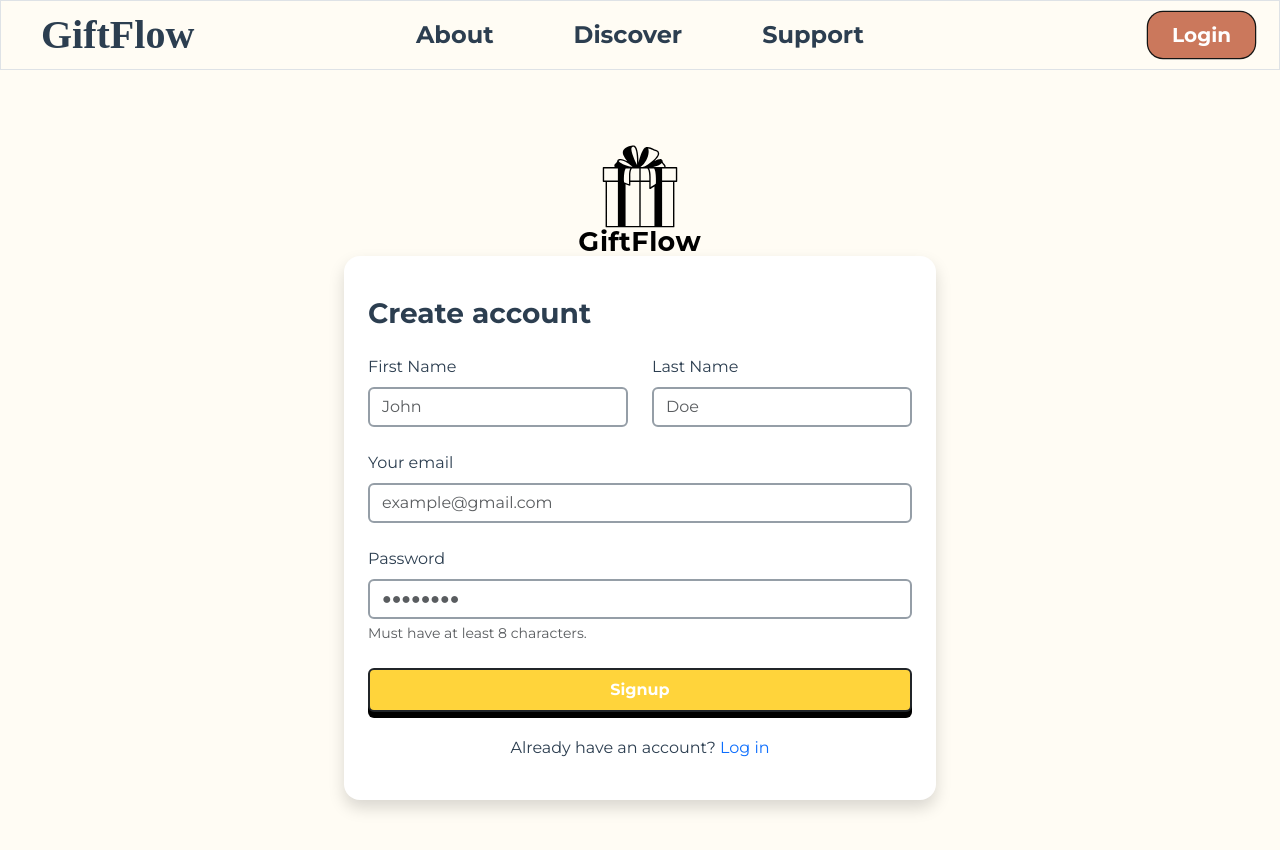
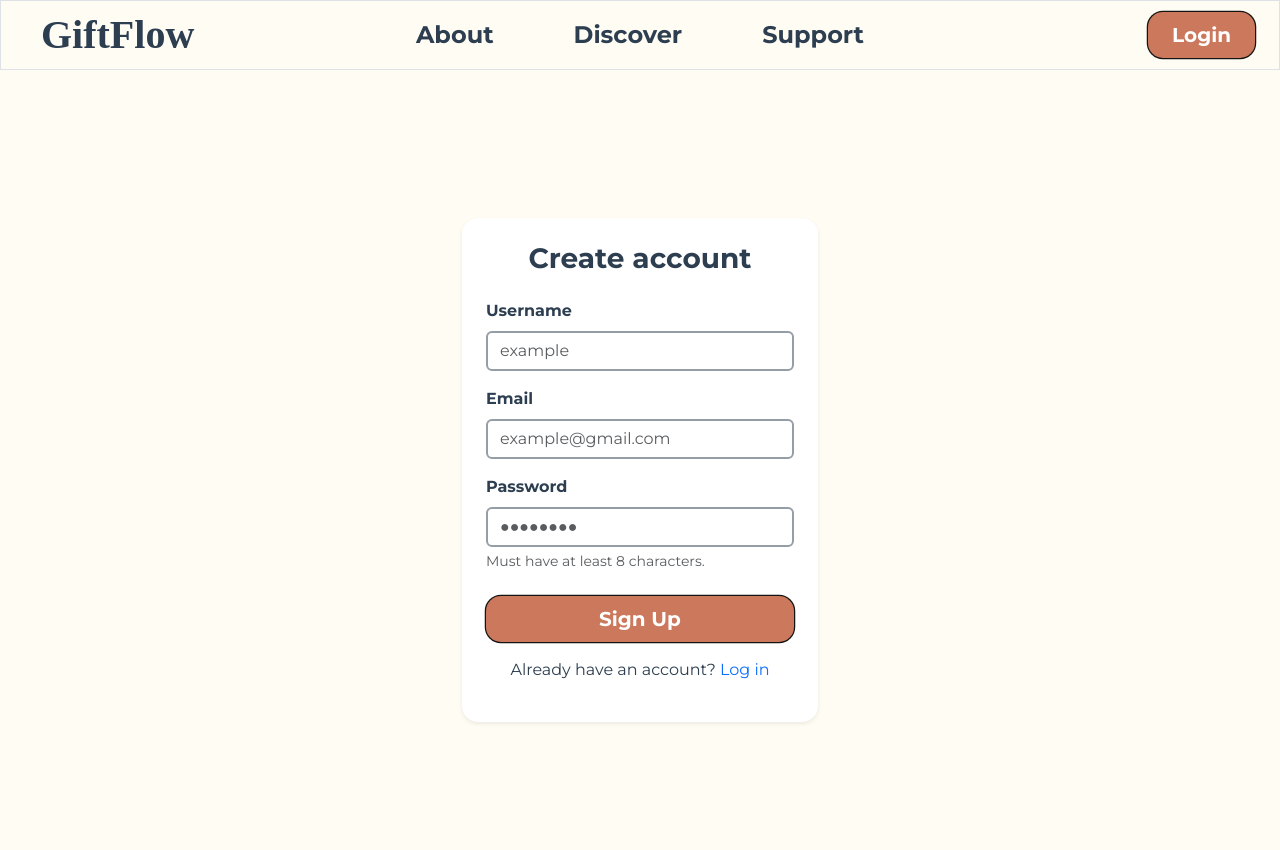
Before and after one commit to kiiril/GiftFlow, a React (Create React App) app in the folder frontend/: page /signup in a window 1280 px wide. Shown: the top 850 px of the page. Built offline with nearby package versions, Linux system fonts and the light colour scheme; a web font is replaced by a local one.

Commit message:
Redesign login and signup pages (#35)
* Redesign login and signup pages

* Imports

```diff
--- a/frontend/src/pages/Login.jsx
+++ b/frontend/src/pages/Login.jsx
@@ -1,7 +1,7 @@
 import React, {useContext, useEffect, useState} from 'react';
-import SubmitButton from "../components/SubmitButton";
 import {Link, useNavigate} from "react-router-dom";
-import {AuthContext, AuthProvider} from "../contexts/AuthProvider";
+import {AuthContext} from "../contexts/AuthProvider";
+import PrimaryButton from "../components/PrimaryButton";
 
 const Login = () => {
     const navigate = useNavigate();
@@ -26,45 +26,71 @@ const Login = () => {
     }
 
     return (
-        <div className="d-flex flex-column align-items-center justify-content-center p-5 mx-auto vh-100">
+        <div className="d-flex align-items-center justify-content-center min-vh-100">
             {/* LOGO */}
-            <img src="/logo.png" alt="Logo"/>
+            {/*<img src="/logo.png" alt="Logo"/>*/}
+            <div className="container">
+                <div className="row justify-content-center">
+                    <div className="col-11 col-sm-8 col-md-6 col-lg-5 col-xl-4">
+                        <div className="bg-white rounded-4 shadow-sm">
+                            <div className="p-4">
+                                <h1 className="fw-bold fs-3 mb-4 text-center">
+                                    Sign in to your account
+                                </h1>
 
-            <div className="w-50 bg-white rounded-4 shadow">
-                <div className="p-4">
-
-                    <h1 className="fw-bold fs-3 lh-sm mt-3 mb-4">Sign in to your account</h1>
-
-                    <form className="mt-3" onSubmit={handleSubmit}>
-                        <div className="mb-4">
-                            <label htmlFor="email" className="form-label">Your email</label>
-                            <input className="form-control"
+                                <form onSubmit={handleSubmit}>
+                                    <div className="mb-3">
+                                        <label htmlFor="email" className="form-label fw-bold">
+                                            Email
+                                        </label>
+                                        <input
+                                            type="email"
+                                            id="email"
                                             name="email"
+                                            className="form-control py-2"
+                                            placeholder="example@gmail.com"
                                             value={inputs.email}
                                             onChange={handleChange}
-                                   type="email"
-                                   placeholder="example@gmail.com"
+                                            required
                                         />
                                     </div>
+
                                     <div className="mb-4">
-                            <label htmlFor="password" className="form-label">Password</label>
-                            <input className="form-control"
+                                        <label htmlFor="password" className="form-label fw-bold">
+                                            Password
+                                        </label>
+                                        <input
+                                            type="password"
+                                            id="password"
                                             name="password"
+                                            className="form-control py-2"
+                                            placeholder="&#9679;&#9679;&#9679;&#9679;&#9679;&#9679;&#9679;&#9679;"
                                             value={inputs.password}
                                             onChange={handleChange}
-                                   type="password"
-                                   placeholder="&#9679;&#9679;&#9679;&#9679;&#9679;&#9679;&#9679;&#9679;"
+                                            minLength={8}
+                                            required
                                         />
-                            <div id="passwordHelp" className="form-text">Must have at least 8 characters.</div>
                                     </div>
 
-                        <SubmitButton textColor={"white"} backgroundColor={"#009951"} className={"mb-4"}>Login</SubmitButton>
+                                    <div className="mb-3">
+                                        <PrimaryButton
+                                            backgroundColor={"#91B58B"}
+                                            className={"w-100"}
+                                        >
+                                            Login
+                                        </PrimaryButton>
+                                    </div>
 
-                        <p className="text-center">
-                            Don't have an account?
-                            <Link to={"/signup"} className="text-decoration-none"> Signup</Link>
+                                    <p className="text-center mb-0">
+                                        Don’t have an account?{" "}
+                                        <Link to="/signup" className="text-decoration-none">
+                                            Signup
+                                        </Link>
                                     </p>
                                 </form>
+                            </div>
+                        </div>
+                    </div>
                 </div>
             </div>
         </div>
--- a/frontend/src/pages/Signup.jsx
+++ b/frontend/src/pages/Signup.jsx
@@ -1,16 +1,14 @@
 import React, {useContext, useState} from 'react';
-import SubmitButton from "../components/SubmitButton";
-import axios from "axios";
 import {Link, useNavigate} from "react-router-dom";
 import {AuthContext} from "../contexts/AuthProvider";
+import PrimaryButton from "../components/PrimaryButton";
 
 const Signup = () => {
     const navigate = useNavigate();
     const {signup} = useContext(AuthContext);
 
     const [inputs, setInputs] = useState({
-        firstName: "",
-        lastName: "",
+        username: "",
         email: "",
         password: ""
     })
@@ -29,42 +27,34 @@ const Signup = () => {
     }
 
     return (
-        <div className="d-flex flex-column align-items-center justify-content-center p-5 mx-auto vh-100">
+        <div className="d-flex align-items-center justify-content-center min-vh-100">
             {/* LOGO */}
-            <img src="/logo.png" alt="Logo"/>
+            {/*<img src="/logo.png" alt="Logo"/>*/}
 
-            <div className="w-50 bg-white rounded-4 shadow">
+            <div className={"container"}>
+                <div className="row justify-content-center">
+                    <div className="col-11 col-sm-8 col-md-6 col-lg-5 col-xl-4">
+                        <div className="bg-white rounded-4 shadow-sm">
                             <div className="p-4">
+                                <h1 className="fw-bold fs-3 mb-4 text-center">
+                                    Create account
+                                </h1>
 
-                    <h1 className="fw-bold fs-3 lh-sm mt-3 mb-4">Create account</h1>
-
-                    <form className="mt-3" onSubmit={handleSubmit}>
-                        {/* TODO mb add fields for name and surname */}
-                        <div className="row mb-4">
-                            <div className="col">
-                                <label htmlFor="firstName" className="form-label">First Name</label>
+                                <form onSubmit={handleSubmit}>
+                                    <div className="mb-3">
+                                        <label htmlFor="username" className="form-label fw-bold">Username</label>
                                         <input className="form-control"
-                                       name="firstName"
-                                       value={inputs.firstName}
+                                               name="username"
+                                               id="username"
+                                               value={inputs.username}
                                                onChange={handleChange}
-                                       type="text"
-                                       placeholder="John"
+                                               type="email"
+                                               placeholder="example"
                                         />
                                     </div>
-                            <div className="col">
-                                <label htmlFor="lastName" className="form-label">Last Name</label>
-                                <input className="form-control"
-                                       name="lastName"
-                                       value={inputs.lastName}
-                                       onChange={handleChange}
-                                       type="text"
-                                       placeholder="Doe"
-                                />
-                            </div>
-                        </div>
 
-                        <div className="mb-4">
-                            <label htmlFor="email" className="form-label">Your email</label>
+                                    <div className="mb-3">
+                                        <label htmlFor="email" className="form-label fw-bold">Email</label>
                                         <input className="form-control"
                                                name="email"
                                                value={inputs.email}
@@ -74,18 +64,28 @@ const Signup = () => {
                                         />
                                     </div>
                                     <div className="mb-4">
-                            <label htmlFor="password" className="form-label">Password</label>
-                            <input className="form-control"
+                                        <label htmlFor="password" className="form-label fw-bold">Password</label>
+                                        <input
+                                            className="form-control"
                                            name="password"
                                            value={inputs.password}
                                            onChange={handleChange}
                                            type="password"
                                            placeholder="&#9679;&#9679;&#9679;&#9679;&#9679;&#9679;&#9679;&#9679;"
+                                           minLength={8}
+                                           required
                                         />
-                            <div id="passwordHelp" className="form-text">Must have at least 8 characters.</div>
+                                        <div id="passwordHelp" className="form-text">
+                                            Must have at least 8 characters.
+                                        </div>
                                     </div>
 
-                        <SubmitButton textColor={"white"} backgroundColor={"#ffd43b"} className={"mb-4"}>Signup</SubmitButton>
+                                    <div className="mb-3">
+                                        <PrimaryButton
+                                            text="Sign Up"
+                                            className={"w-100"}
+                                        />
+                                    </div>
 
                                     <p className="text-center">
                                         Already have an account?
@@ -95,6 +95,9 @@ const Signup = () => {
                             </div>
                         </div>
                     </div>
+                </div>
+            </div>
+        </div>
     );
 };
 
```
Lines whose indentation alone changed are shown as unchanged.
